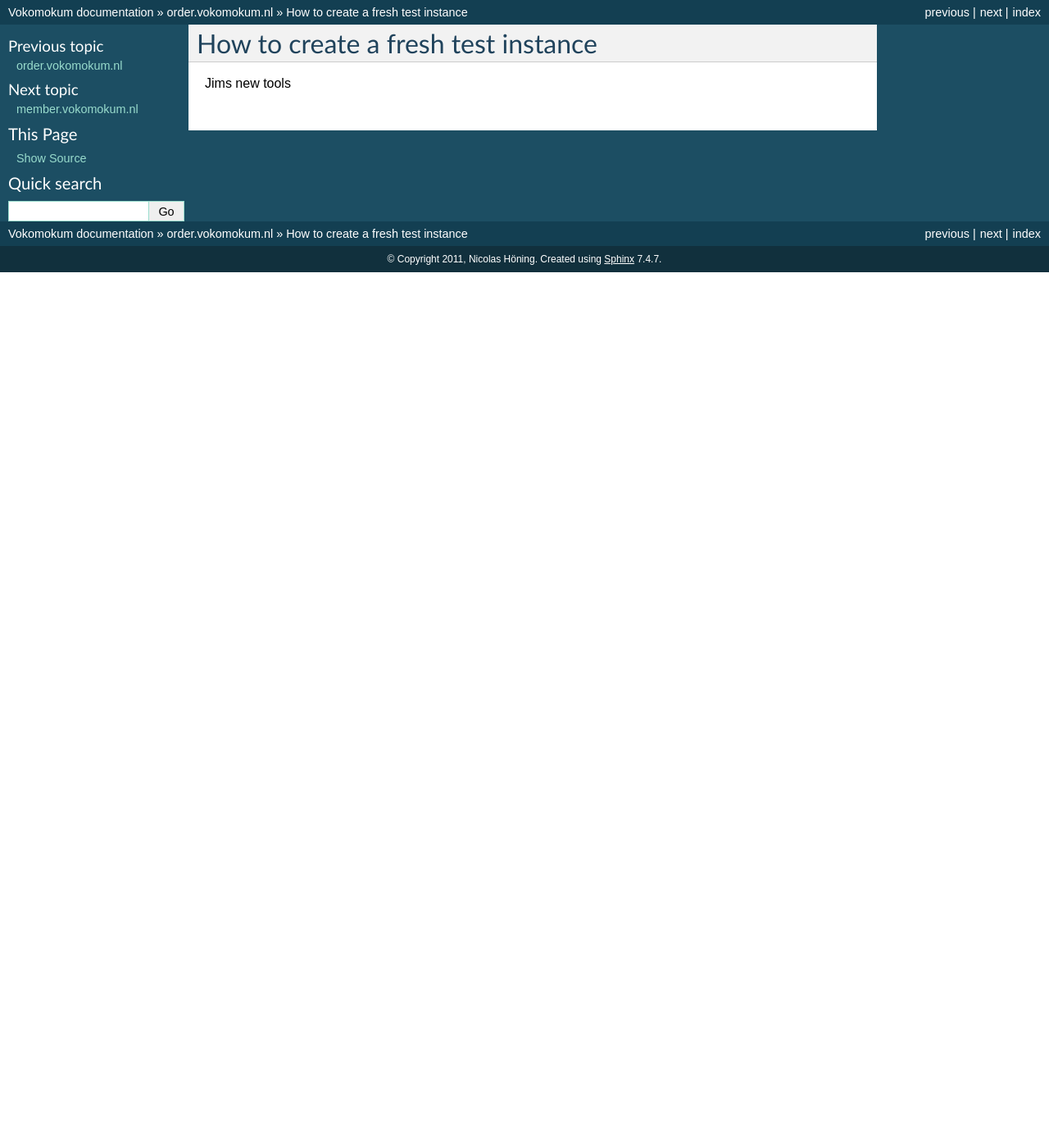
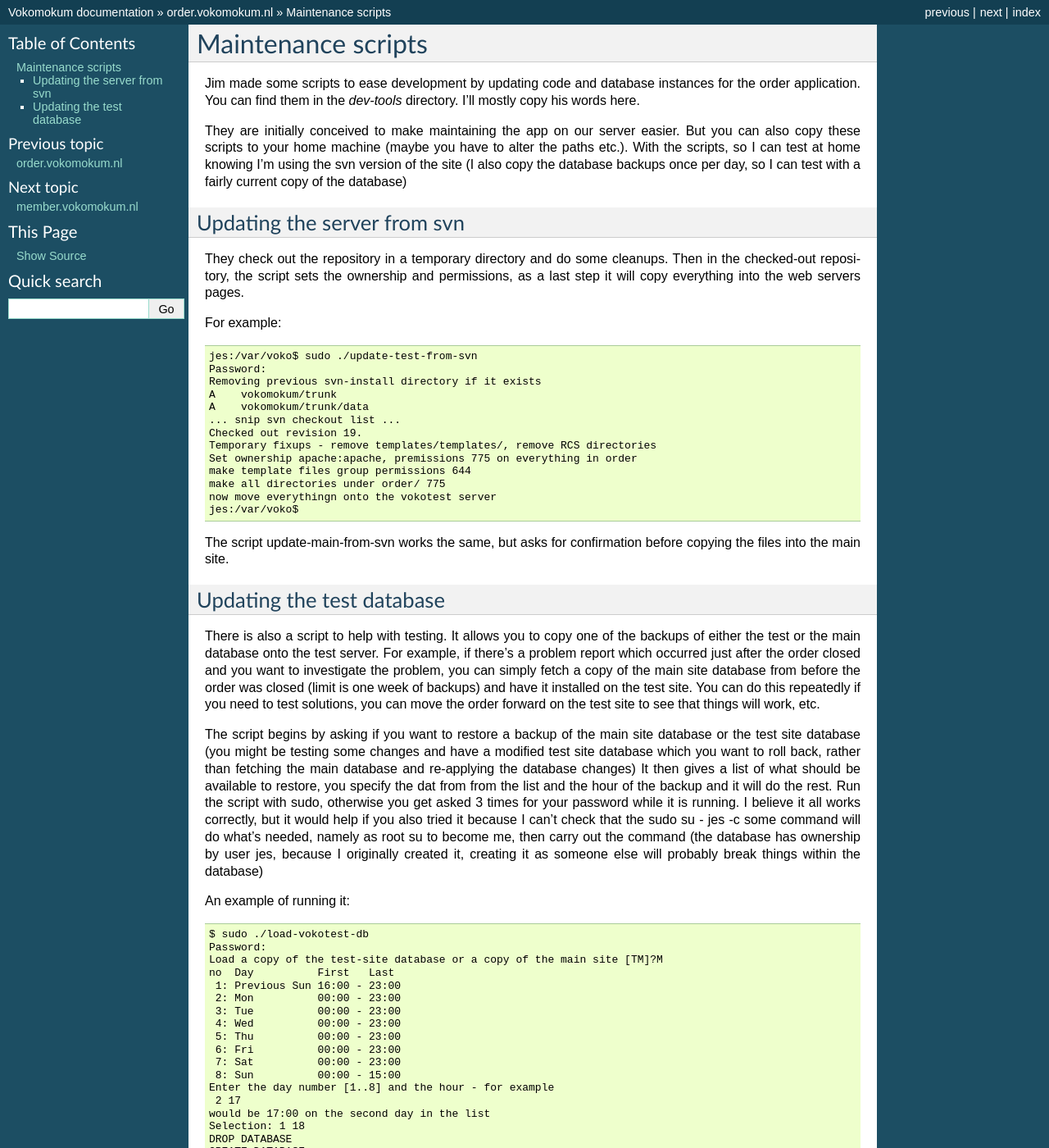
Before and after one commit to vokomokum/vkmkm-erp, a Sphinx documentation site: the page built from doc/order/test.rst, in a window 1280 px wide and 1400 px high. Shown: the whole window at 82% size. Built offline with Sphinx 7.4.7, drawn with Linux system fonts in a browser that asks for light colours; some of the changed text lies outside the part shown.

Commit message:
include Jims email about the testing scripts
git-svn-id: http://subversion.assembla.com/svn/vokomokum/trunk@33 b3c4d6f4-6639-42c7-84c2-d72431877607

```diff
--- a/doc/order/test.rst
+++ b/doc/order/test.rst
@@ -1,5 +1,70 @@
-=====================================
-How to create a fresh test instance
-=====================================
+=======================
+Maintenance scripts
+=======================
 
-Jims new tools
+Jim made some scripts to ease development by updating code and database instances for the order application. You can find them in the `dev-tools` directory. I'll mostly copy his words here.
+
+They are initially conceived to make maintaining the app on our server easier. But you can also copy these scripts to your home machine (maybe you have to alter the paths etc.). With the scripts, so I can test at home knowing I'm using the svn version of the site (I also copy the database backups once per day, so I can test with a fairly current copy of the database)
+
+-----------------------------------
+Updating the server from svn
+-----------------------------------
+
+They check out the repository in a temporary directory and do some cleanups. Then in the checked-out repository, the script sets the ownership and permissions, as a last step it will copy everything into the web servers pages.
+
+For example::
+
+    jes:/var/voko$ sudo ./update-test-from-svn
+    Password:
+    Removing previous svn-install directory if it exists
+    A    vokomokum/trunk
+    A    vokomokum/trunk/data
+    ... snip svn checkout list ...
+    Checked out revision 19.
+    Temporary fixups - remove templates/templates/, remove RCS directories
+    Set ownership apache:apache, premissions 775 on everything in order
+    make template files group permissions 644
+    make all directories under order/ 775
+    now move everythingn onto the vokotest server
+    jes:/var/voko$
+
+The script update-main-from-svn works the same, but asks for confirmation before copying the files into the main site.
+
+
+----------------------------
+Updating the test database
+----------------------------
+
+There is also a script to help with testing. It allows you to copy one of the backups of either the test or the main database onto the test server. For example, if there's a problem report which occurred just after the order closed and you want to investigate the problem, you can simply fetch a copy of the main site database from before the order was closed (limit is one week of backups) and have it installed on the test site. You can do this repeatedly if you need to test solutions, you can move the order forward on the test site to see that things will work, etc.
+
+The script begins by asking if you want to restore a backup of the main site database or the test site database (you might be testing some changes and have a modified test site database which you want to roll back, rather than fetching the main database and re-applying the database changes) It then gives a list of what should be available to restore, you specify the dat from from the list and the hour of the backup and it will do the rest. Run the script with sudo, otherwise you get asked 3 times for your password while it is running. I believe it all works correctly, but it would help if you also tried it because I can't check that the sudo su - jes -c some command will do what's needed, namely as root su to become me, then carry out the command (the database has ownership by user jes, because I originally created it, creating it as someone else will probably break things within the database)
+
+An example of running it::
+
+    $ sudo ./load-vokotest-db
+    Password:
+    Load a copy of the test-site database or a copy of the main site [TM]?M
+    no  Day          First   Last
+     1: Previous Sun 16:00 - 23:00
+     2: Mon          00:00 - 23:00
+     3: Tue          00:00 - 23:00
+     4: Wed          00:00 - 23:00
+     5: Thu          00:00 - 23:00
+     6: Fri          00:00 - 23:00
+     7: Sat          00:00 - 23:00
+     8: Sun          00:00 - 15:00
+    Enter the day number [1..8] and the hour - for example
+     2 17
+    would be 17:00 on the second day in the list
+    Selection: 1 18
+    DROP DATABASE
+    CREATE DATABASE
+    SET
+    SET
+    SET
+    COMMENT
+    ...[snip lots of psql output as the database is installed]...
+
+And now the test site is in the exact state the main site was in just after 18:00 on the Sunday a week ago.
+
+.. note: The script is hardcoded to the user jes, we should change that :)
```
